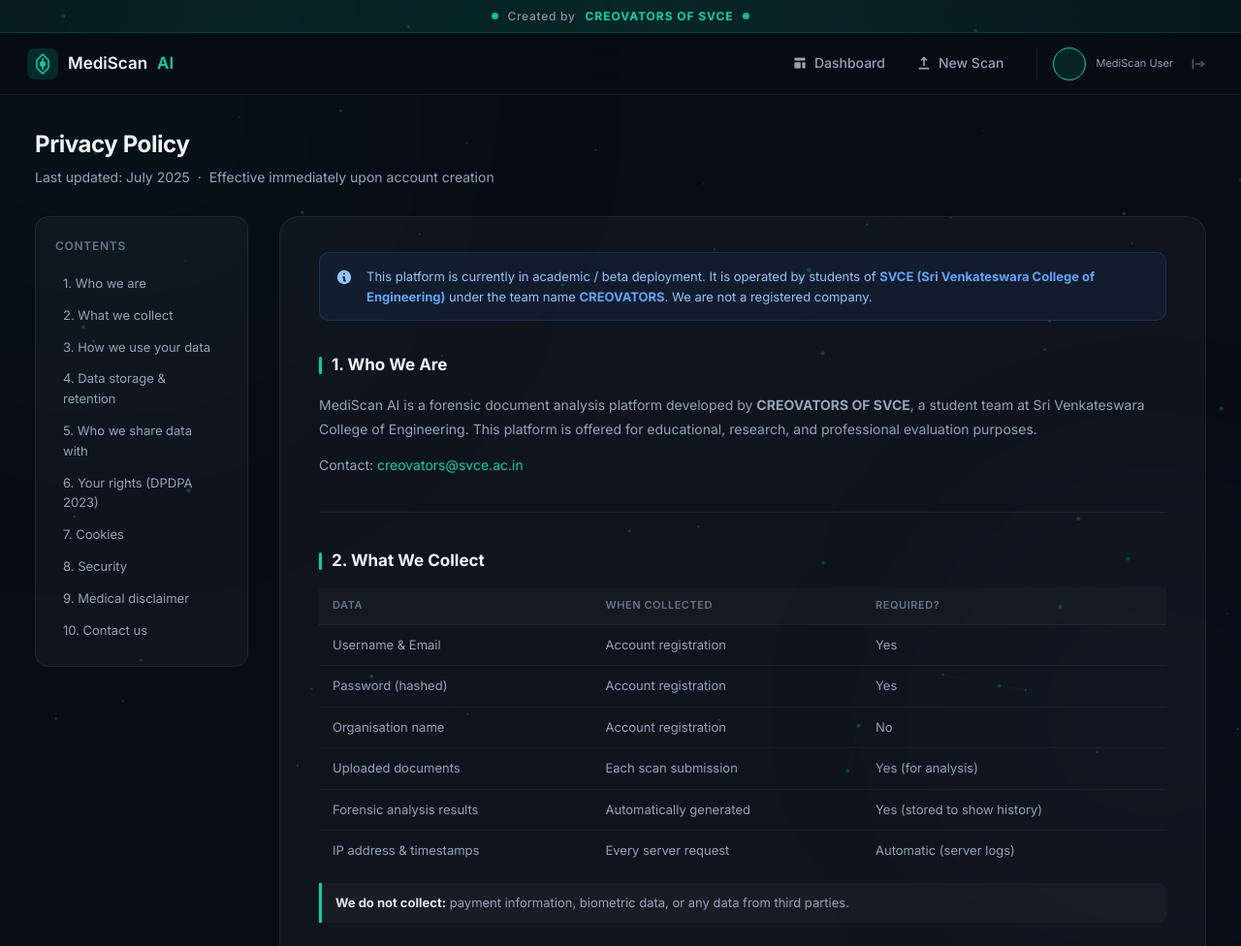
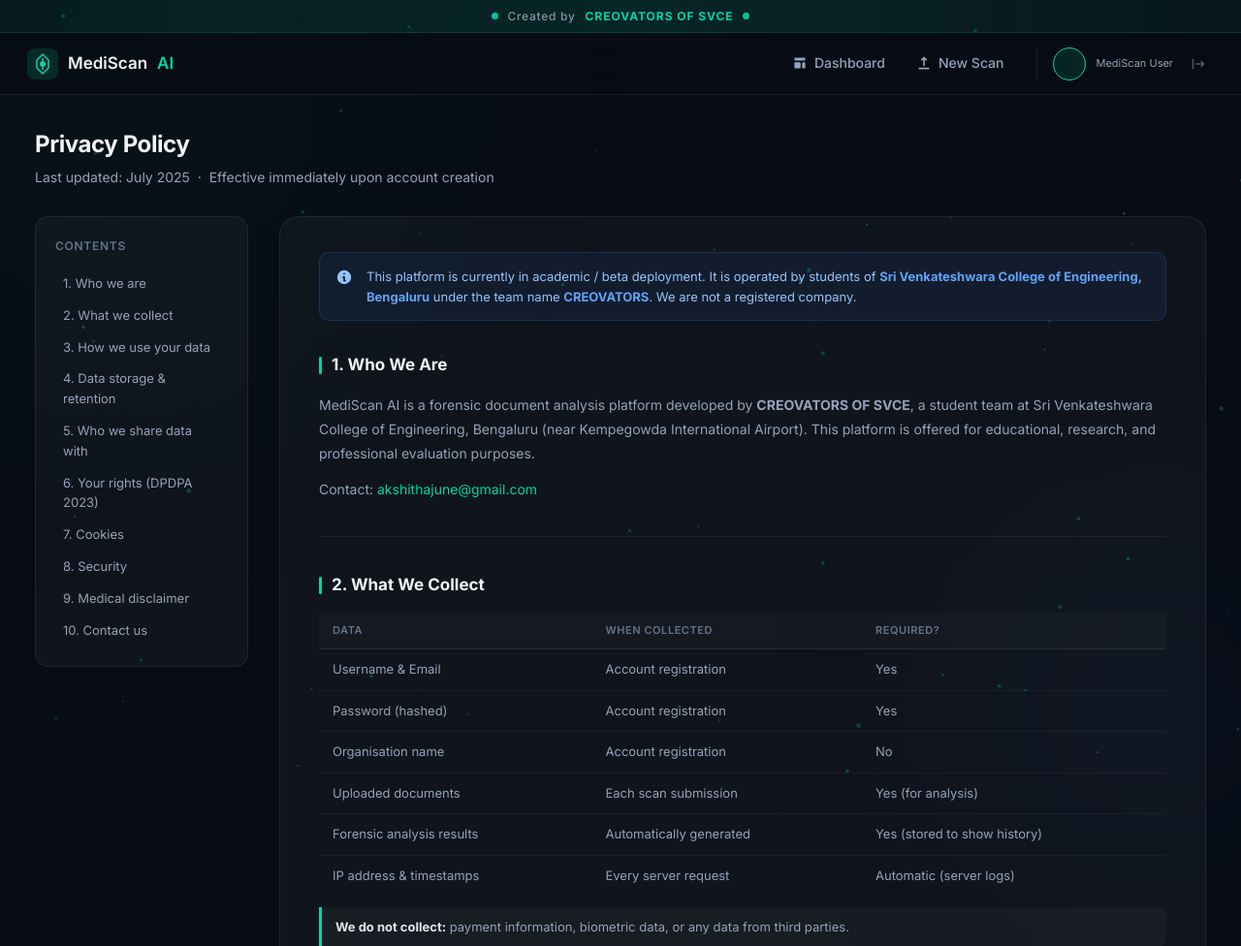
Before and after one commit to akshitha262007/mediscan-ai, a Flask app: template templates/privacy.html in a window 1280 px wide. Shown: the top 976 px of the page at 97% size. Run offline with Flask 3, Linux system fonts and the light colour scheme; the template is opened without the code that fills it, so the values that code supplies are empty.

Commit message:
fix: correct college name to SVCE Bengaluru and update contact email

```diff
--- a/templates/privacy.html
+++ b/templates/privacy.html
@@ -35,14 +35,14 @@
 
         <div class="privacy-alert">
             <svg viewBox="0 0 20 20" fill="currentColor"><path fill-rule="evenodd" d="M18 10a8 8 0 11-16 0 8 8 0 0116 0zm-7-4a1 1 0 11-2 0 1 1 0 012 0zM9 9a1 1 0 000 2v3a1 1 0 001 1h1a1 1 0 100-2v-3a1 1 0 00-1-1H9z" clip-rule="evenodd"/></svg>
-            <span>This platform is currently in academic / beta deployment. It is operated by students of <strong>SVCE (Sri Venkateswara College of Engineering)</strong> under the team name <strong>CREOVATORS</strong>. We are not a registered company.</span>
+            <span>This platform is currently in academic / beta deployment. It is operated by students of <strong>Sri Venkateshwara College of Engineering, Bengaluru</strong> under the team name <strong>CREOVATORS</strong>. We are not a registered company.</span>
         </div>
 
         <!-- 1 -->
         <section class="privacy-section" id="section-1">
             <h2 class="privacy-heading">1. Who We Are</h2>
-            <p>MediScan AI is a forensic document analysis platform developed by <strong>CREOVATORS OF SVCE</strong>, a student team at Sri Venkateswara College of Engineering. This platform is offered for educational, research, and professional evaluation purposes.</p>
-            <p>Contact: <a href="mailto:creovators@svce.ac.in" class="privacy-link">creovators@svce.ac.in</a></p>
+            <p>MediScan AI is a forensic document analysis platform developed by <strong>CREOVATORS OF SVCE</strong>, a student team at Sri Venkateshwara College of Engineering, Bengaluru (near Kempegowda International Airport). This platform is offered for educational, research, and professional evaluation purposes.</p>
+            <p>Contact: <a href="mailto:akshithajune@gmail.com" class="privacy-link">akshithajune@gmail.com</a></p>
         </section>
 
         <!-- 2 -->
@@ -108,7 +108,7 @@
                 <li><strong>Erasure</strong> — request deletion of your account and all associated data</li>
                 <li><strong>Grievance</strong> — raise a complaint with us or with the Data Protection Board of India</li>
             </ul>
-            <p>To exercise any of these rights, email us at <a href="mailto:creovators@svce.ac.in" class="privacy-link">creovators@svce.ac.in</a>. We will respond within <strong>72 hours</strong>.</p>
+            <p>To exercise any of these rights, email us at <a href="mailto:akshithajune@gmail.com" class="privacy-link">akshithajune@gmail.com</a>. We will respond within <strong>72 hours</strong>.</p>
         </section>
 
         <!-- 7 -->
@@ -149,11 +149,11 @@
             <div class="contact-block">
                 <div class="contact-item">
                     <svg viewBox="0 0 20 20" fill="currentColor"><path d="M2.003 5.884L10 9.882l7.997-3.998A2 2 0 0016 4H4a2 2 0 00-1.997 1.884z"/><path d="M18 8.118l-8 4-8-4V14a2 2 0 002 2h12a2 2 0 002-2V8.118z"/></svg>
-                    <a href="mailto:creovators@svce.ac.in" class="privacy-link">creovators@svce.ac.in</a>
+                    <a href="mailto:akshithajune@gmail.com" class="privacy-link">akshithajune@gmail.com</a>
                 </div>
                 <div class="contact-item">
                     <svg viewBox="0 0 20 20" fill="currentColor"><path fill-rule="evenodd" d="M5.05 4.05a7 7 0 119.9 9.9L10 18.9l-4.95-4.95a7 7 0 010-9.9zM10 11a2 2 0 100-4 2 2 0 000 4z" clip-rule="evenodd"/></svg>
-                    SVCE, Pennalur, Sriperumbudur Taluk, Tamil Nadu — 602117
+                    Sri Venkateshwara College of Engineering, Bengaluru — near Kempegowda International Airport
                 </div>
             </div>
             <p class="privacy-update-note">We reserve the right to update this Privacy Policy at any time. Continued use of the platform after changes constitutes acceptance of the revised policy.</p>
```
